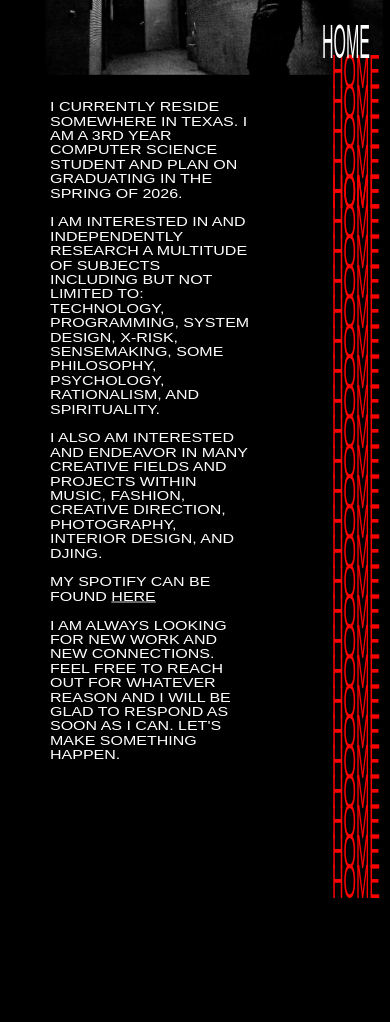
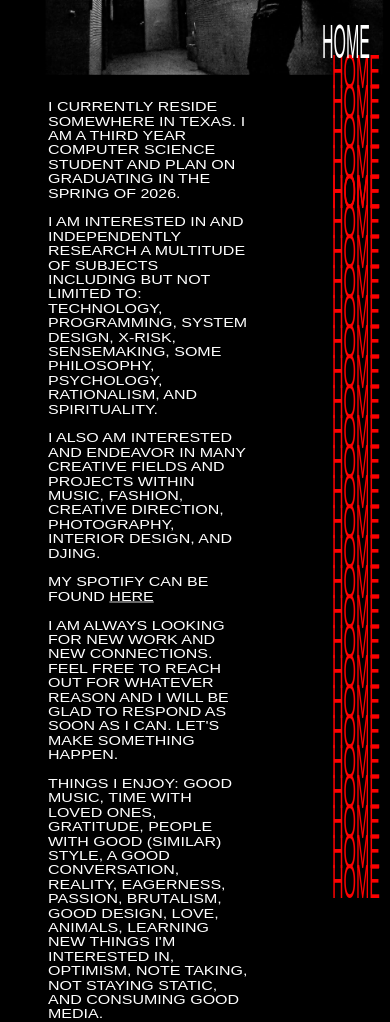
Before and after one commit to pxsswordprotected/personalsite, a Jekyll site: the page docs/about_me.html, which Jekyll copies as it is, in a window 390 px wide. Built offline with Jekyll 4.4.1, drawn with Linux system fonts in a browser that asks for light colours; before the commit the page ends 900 px from its top, so only the background shows below that.

Commit message:
finished mobile views

```diff
--- a/docs/about_me.html
+++ b/docs/about_me.html
@@ -10,7 +10,7 @@
     <div class ="container">
         <div class ="about-me-div">
             <span class=""about-me-text>
-                I currently reside somewhere in texas.  i am a 3rd year computer science student and plan on graduating in the spring of 2026.
+                I currently reside somewhere in texas.  i am a third year computer science student and plan on graduating in the spring of 2026.
                 <br>
                 <br>
                 I am interested in and independently research a multitude of subjects including but not limited to: technology, programming, system design, X-risk, sensemaking, some philosophy, psychology, rationalism, and spirituality.
@@ -23,7 +23,11 @@
                 <br>
                 <br>
                 i am always looking for new work and new connections. feel free to reach out for whatever reason and i will be glad to respond as soon as i can. let's make something happen.
-
+                <br>
+                <br>
+                Things I enjoy: Good music, time with loved ones, gratitude, people with good (similar) style,
+                a good conversation, reality, eagerness, passion, brutalism, good design, love, animals, learning new things I'm interested in,
+                optimism, note taking, not staying static, and consuming good media.
             </span>
         </div>
         <div class="home-div">
--- a/docs/styles-about-me.css
+++ b/docs/styles-about-me.css
@@ -106,10 +106,11 @@ a:hover{
     .about-me-div{
         position: absolute;
         top:100px;
-        left: 50px;
+        left: 48px;
         transform: scaleY(0.8);
         transform-origin: 0 0;
         width: 200px;
+        font-size: 16px;
     }
 
 
```
Also changed, not shown: docs/styles-home.css (+12 -1 lines).
